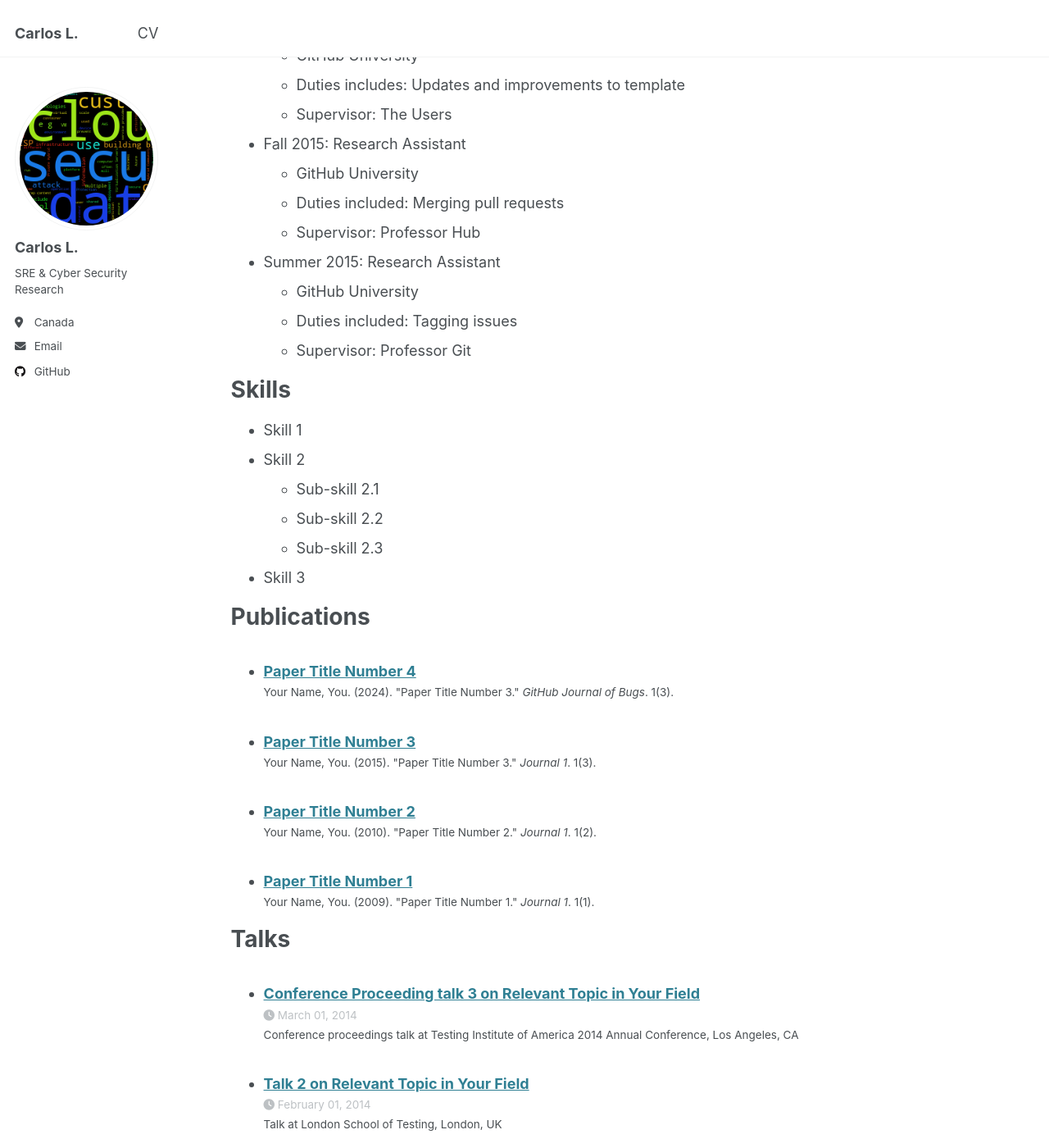
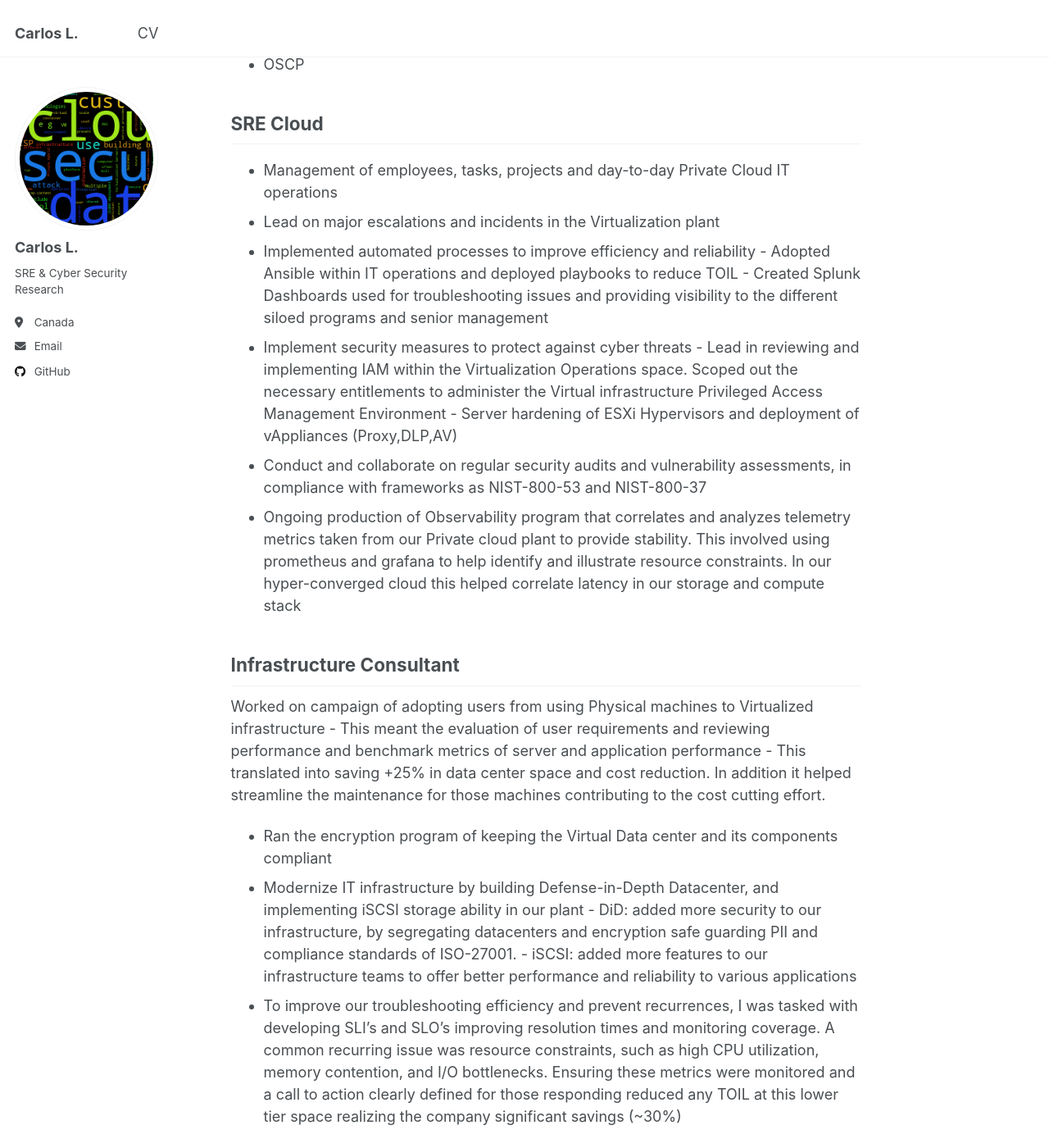
Before and after one commit to sfd-markets/portfolio, a Jekyll site: the page built from _pages/cv.md, in a window 1280 px wide and 1400 px high, scrolled down 351 px. Shown: the whole window at 82% size. Built offline with Jekyll 4.4.1, drawn with Linux system fonts in a browser that asks for light colours; our own code applies the rules of GitHub Pages for plain Markdown files; some of the changed text lies outside the part shown.

Commit message:
fix initial commit

```diff
--- a/_config.yml
+++ b/_config.yml
@@ -14,8 +14,8 @@ title_separator          : "-"
 name                     : &name "Carlos L."
 description              : &description "personal description"
 url                      : https://academicpages.github.io # the base hostname & protocol for your site e.g. "https://[your GitHub username].github.io"
-baseurl                  : "" # the subpath of your site, e.g. "/blog"
-repository               : "sfd-markets/sfd-markets.github.io"
+baseurl                  : "/portfolio" # the subpath of your site, e.g. "/blog"
+repository               : "sfd-markets.github.io"
 
 # Site Author - The following control what appear as part of the author content on the side bar.
 #               If a field is blank the icon and link will not appear, otherwise it will be shown.
--- /dev/null
+++ b/_pages/backup_cv.md
@@ -0,0 +1,64 @@
+---
+layout: archive
+title: "CV"
+permalink: /cv/
+author_profile: true
+redirect_from:
+  - /resume
+---
+
+{% include base_path %}
+
+Education
+======
+* Ph.D in Version Control Theory, GitHub University, 2018 (expected)
+* M.S. in Jekyll, GitHub University, 2014
+* B.S. in GitHub, GitHub University, 2012
+
+Work experience
+======
+* Spring 2024: Academic Pages Collaborator
+  * GitHub University
+  * Duties includes: Updates and improvements to template
+  * Supervisor: The Users
+
+* Fall 2015: Research Assistant
+  * GitHub University
+  * Duties included: Merging pull requests
+  * Supervisor: Professor Hub
+
+* Summer 2015: Research Assistant
+  * GitHub University
+  * Duties included: Tagging issues
+  * Supervisor: Professor Git
+
+Skills
+======
+* Skill 1
+* Skill 2
+  * Sub-skill 2.1
+  * Sub-skill 2.2
+  * Sub-skill 2.3
+* Skill 3
+
+Publications
+======
+  <ul>{% for post in site.publications reversed %}
+    {% include archive-single-cv.html %}
+  {% endfor %}</ul>
+
+Talks
+======
+  <ul>{% for post in site.talks reversed %}
+    {% include archive-single-talk-cv.html  %}
+  {% endfor %}</ul>
+
+Teaching
+======
+  <ul>{% for post in site.teaching reversed %}
+    {% include archive-single-cv.html %}
+  {% endfor %}</ul>
+
+Service and leadership
+======
+* Currently signed in to 43 different slack teams
--- a/_pages/cv.md
+++ b/_pages/cv.md
@@ -1,64 +1,30 @@
----
-layout: archive
-title: "CV"
-permalink: /cv/
-author_profile: true
-redirect_from:
-  - /resume
----
+# Site Reliability Engineer.
 
-{% include base_path %}
+## Technical Skills
+Cloud, Virtualization, Ansible, Automation, Cyber Security
 
-Education
-======
-* Ph.D in Version Control Theory, GitHub University, 2018 (expected)
-* M.S. in Jekyll, GitHub University, 2014
-* B.S. in GitHub, GitHub University, 2012
+### Certifications
+- CCSP
+- OSCP
 
-Work experience
-======
-* Spring 2024: Academic Pages Collaborator
-  * GitHub University
-  * Duties includes: Updates and improvements to template
-  * Supervisor: The Users
+## SRE Cloud
+- Management of employees, tasks, projects and day-to-day Private Cloud IT operations
+- Lead on major escalations and incidents in the Virtualization plant
+- Implemented automated processes to improve efficiency and reliability
+        - Adopted Ansible within IT operations and deployed playbooks to reduce TOIL
+        - Created Splunk Dashboards used for troubleshooting issues and providing visibility to the different siloed programs and senior management
+- Implement security measures to protect against cyber threats
+        - Lead in reviewing and implementing IAM within the Virtualization Operations space. Scoped out the necessary entitlements to administer the Virtual infrastructure Privileged Access Management Environment
+        - Server hardening of ESXi Hypervisors and deployment of vAppliances (Proxy,DLP,AV)
+-  Conduct and collaborate on regular security audits and vulnerability assessments, in compliance with frameworks as NIST-800-53 and NIST-800-37
+- Ongoing production of Observability program that correlates and analyzes telemetry metrics taken from our Private cloud plant to provide stability. This involved using prometheus and grafana to help identify and illustrate resource constraints. In our hyper-converged cloud this helped correlate latency in our storage and compute stack
 
-* Fall 2015: Research Assistant
-  * GitHub University
-  * Duties included: Merging pull requests
-  * Supervisor: Professor Hub
-
-* Summer 2015: Research Assistant
-  * GitHub University
-  * Duties included: Tagging issues
-  * Supervisor: Professor Git
-
-Skills
-======
-* Skill 1
-* Skill 2
-  * Sub-skill 2.1
-  * Sub-skill 2.2
-  * Sub-skill 2.3
-* Skill 3
-
-Publications
-======
-  <ul>{% for post in site.publications reversed %}
-    {% include archive-single-cv.html %}
-  {% endfor %}</ul>
-
-Talks
-======
-  <ul>{% for post in site.talks reversed %}
-    {% include archive-single-talk-cv.html  %}
-  {% endfor %}</ul>
-
-Teaching
-======
-  <ul>{% for post in site.teaching reversed %}
-    {% include archive-single-cv.html %}
-  {% endfor %}</ul>
-
-Service and leadership
-======
-* Currently signed in to 43 different slack teams
+## Infrastructure Consultant
+Worked on campaign of adopting users from using Physical machines to Virtualized infrastructure
+        - This meant the evaluation of user requirements and reviewing performance and benchmark metrics of server and application performance
+        - This translated into saving +25% in data center space and cost reduction. In addition it helped streamline the maintenance for those machines contributing to the cost cutting effort.
+- Ran the encryption program of keeping the Virtual Data center and its components compliant
+- Modernize IT infrastructure by building Defense-in-Depth Datacenter, and implementing iSCSI storage ability in our plant
+        - DiD: added more security to our infrastructure, by segregating datacenters and encryption safe guarding PII and compliance standards of ISO-27001.
+        - iSCSI: added more features to our infrastructure teams to offer better performance and reliability to various applications
+- To improve our troubleshooting efficiency and prevent recurrences, I was tasked with developing SLI's and SLO's improving resolution times and monitoring coverage. A common recurring issue was resource constraints, such as high CPU utilization, memory contention, and I/O bottlenecks. Ensuring these metrics were monitored and a call to action clearly defined for those responding reduced any TOIL at this lower tier space realizing the company significant savings (~30%)
```
